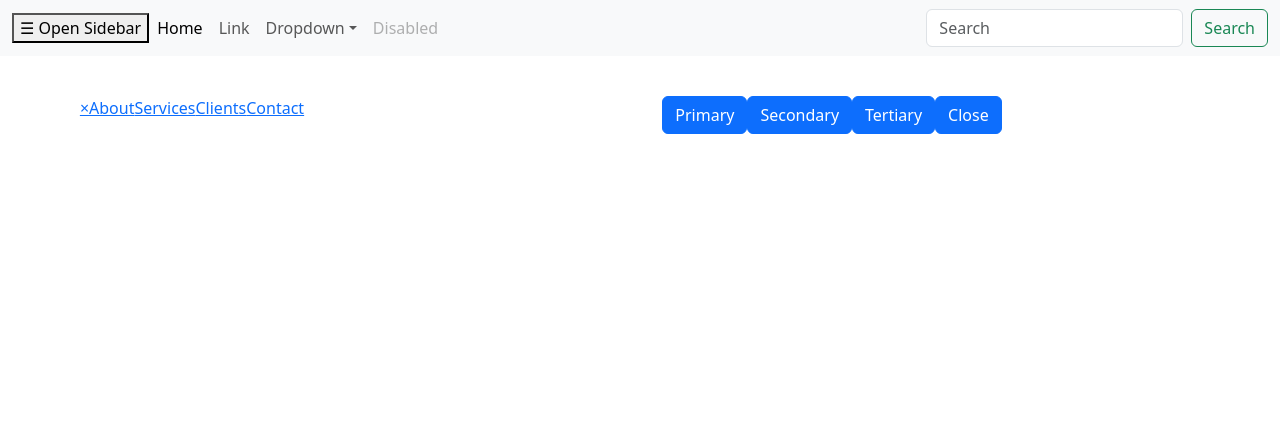
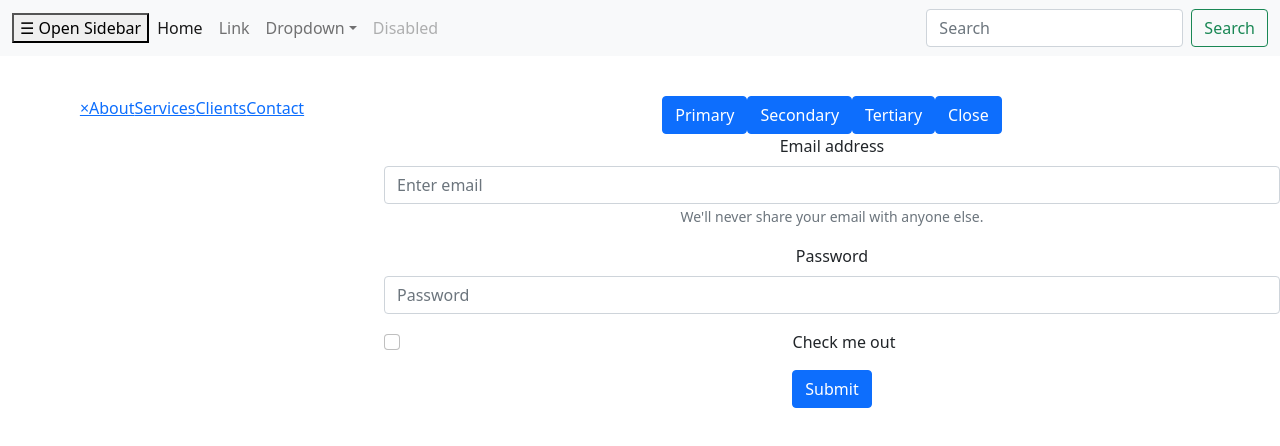
Before and after one commit to npawan98/BookingMANager, a React (Create React App) app: page / in a window 1280 px wide. Shown: the top 446 px of the page. Built offline with nearby package versions, Linux system fonts and the light colour scheme.

Commit message:
added a form in body

```diff
--- a/package.json
+++ b/package.json
@@ -6,7 +6,9 @@
     "@testing-library/jest-dom": "^5.14.1",
     "@testing-library/react": "^11.2.7",
     "@testing-library/user-event": "^12.8.3",
+    "bootstrap": "^5.1.3",
     "react": "^17.0.2",
+    "react-bootstrap": "^2.0.0",
     "react-dom": "^17.0.2",
     "react-icons": "^4.3.1",
     "react-router-dom": "^5.3.0",
--- a/src/App.js
+++ b/src/App.js
@@ -3,6 +3,7 @@
 import SideNav from './components/sideNavBar/sideNav';
 import TopNav from './components/topNavBar/topNav';
 import React, { Component } from 'react';
+import BodyFrom from './components/bodyForm/bodyForm';
 
 class App extends Component{
   render(){
@@ -20,6 +21,9 @@
             <button type="button" class="btn btn-primary">Secondary</button>
             <button type="button" class="btn btn-primary">Tertiary</button>
             <button type="button" class="btn btn-primary">Close</button>
+            <div clasName="bodyForm">
+            <BodyFrom />
+          </div>
           </div>
         </div>
     </div>
--- /dev/null
+++ b/src/components/bodyForm/bodyForm.js
@@ -0,0 +1,32 @@
+import React, { Component } from 'react';
+import Form from 'react-bootstrap/Form';
+import Button from 'react-bootstrap/Button';
+
+class BodyForm extends Component{
+    render(){
+        return(
+            <Form>
+                <Form.Group className="mb-3" controlId="formBasicEmail">
+                    <Form.Label>Email address</Form.Label>
+                    <Form.Control type="email" placeholder="Enter email" />
+                    <Form.Text className="text-muted">
+                    We'll never share your email with anyone else.
+                    </Form.Text>
+                </Form.Group>
+
+                <Form.Group className="mb-3" controlId="formBasicPassword">
+                    <Form.Label>Password</Form.Label>
+                    <Form.Control type="password" placeholder="Password" />
+                </Form.Group>
+                <Form.Group className="mb-3" controlId="formBasicCheckbox">
+                    <Form.Check type="checkbox" label="Check me out" />
+                </Form.Group>
+                <Button variant="primary" type="submit">
+                    Submit
+                </Button>
+            </Form>
+        )
+    };
+}
+
+export default BodyForm;
```
Also changed, not shown: 1 other file (tests, documents, lock files or other folders). Lines whose indentation alone changed are shown as unchanged.
